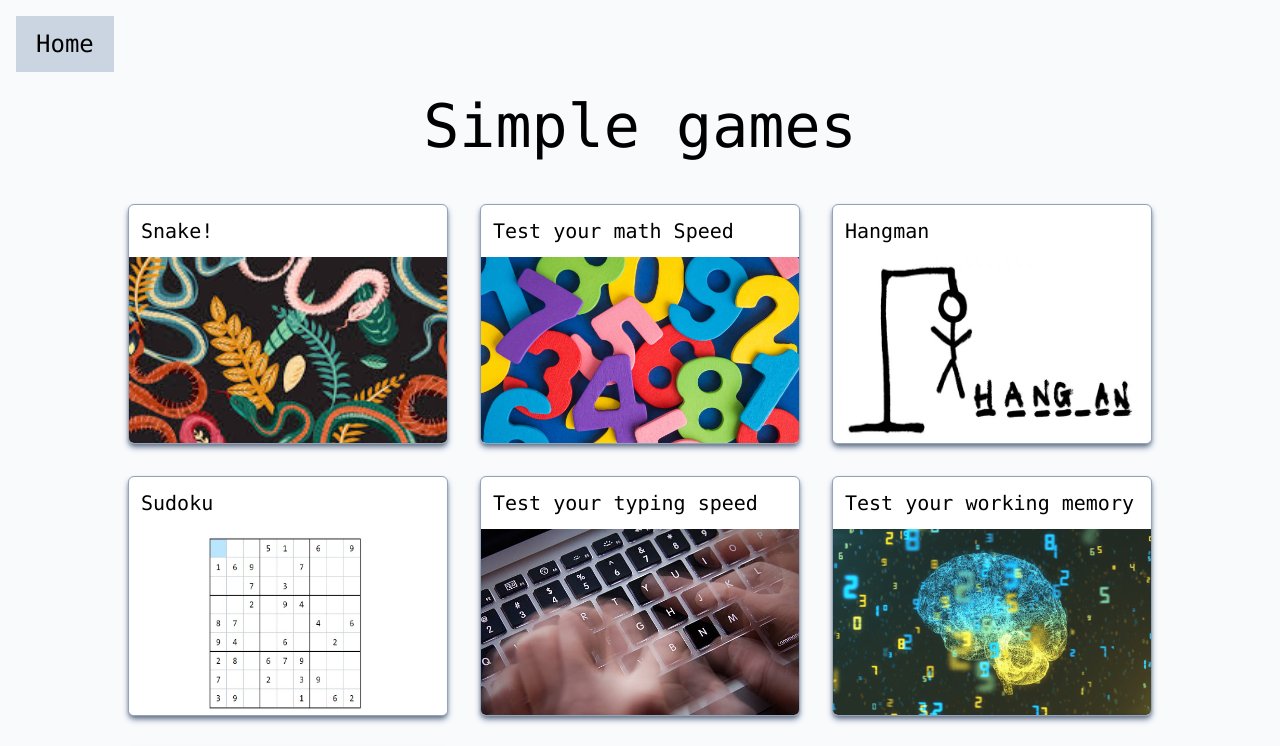
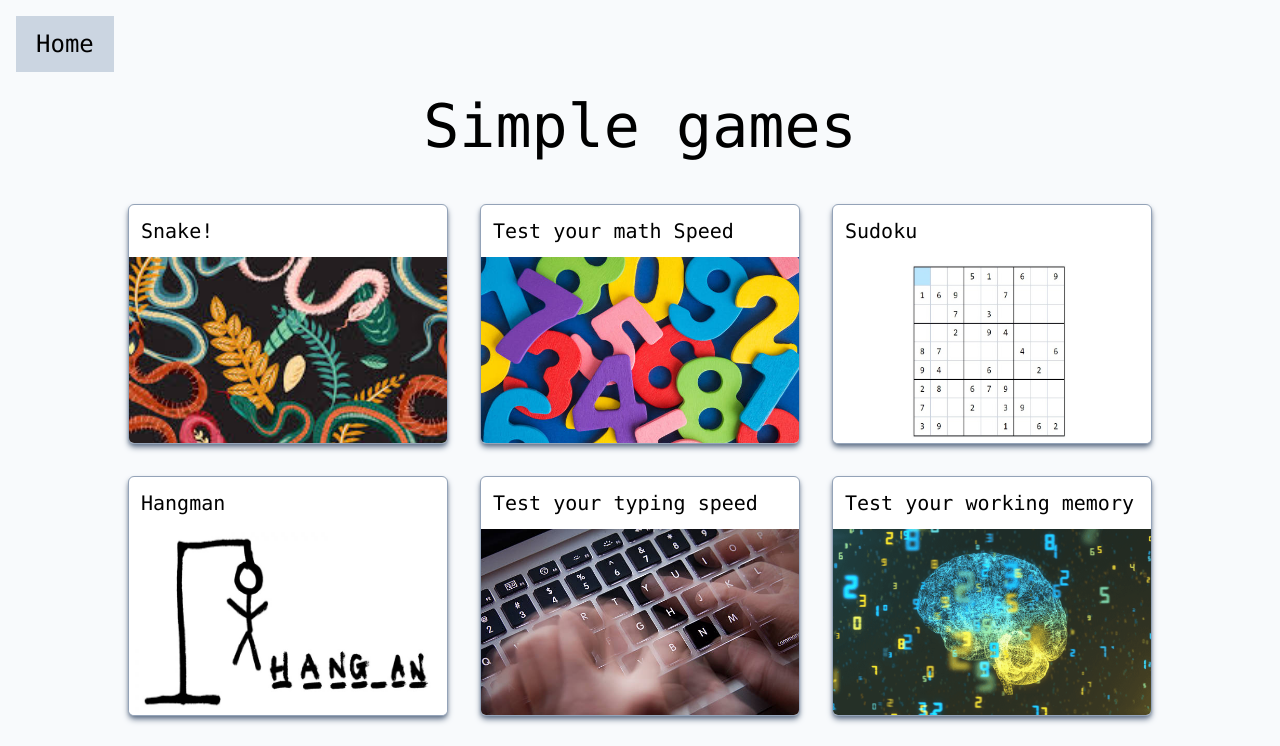
Before and after one commit to ashley-cao-0/simple-games, a React (Vite) app: page / in a window 1280 px wide. Shown: the top 746 px of the page. Built offline with nearby package versions, Linux system fonts and the light colour scheme.

Commit message:
reorder game

```diff
--- a/src/components/Home.jsx
+++ b/src/components/Home.jsx
@@ -14,14 +14,14 @@ function Home() {
       img: '/math.jpg',
     },
     {
+      route: '/sudoku',
+      description: 'Sudoku',
+      img: '/sudoku.jpg',
+    },
+    {
       route: '/hangman',
       description: 'Hangman',
       img: '/hangman.jpg',
-    },
-    {
-      route: '/sudoku',
-      description: 'Sudoku',
-      img: '/sudoku.jpg',
     },
     {
       route: '/typingtest',
```
